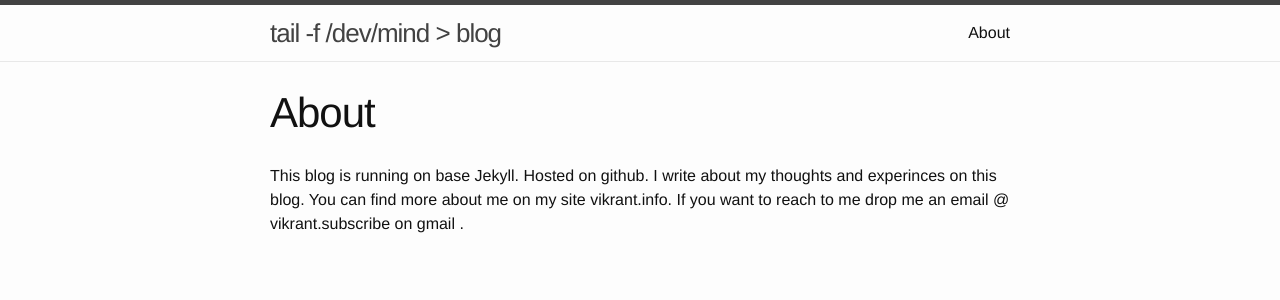
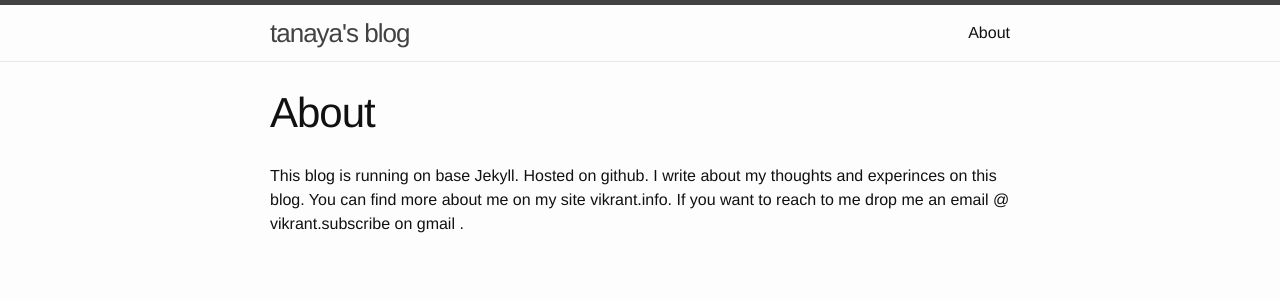
Before and after one commit to taanayya/taanayya.github.io, a Jekyll site: the page built from about.md, in a window 1280 px wide. Shown: the top 300 px of the page. Built offline with Jekyll 4.4.1, drawn with Linux system fonts in a browser that asks for light colours; Markdown is read by kramdown in place of the engine named in the settings.

Commit message:
Update _config.yml

```diff
--- a/_config.yml
+++ b/_config.yml
@@ -6,8 +6,8 @@
 # 'jekyll serve'. If you change this file, please restart the server process.
 
 # Site settings
-title:  tail -f /dev/mind > blog
-url: "http://vikrant.info" # the base hostname & protocol for your site
+title:  tanaya's blog
+url: "http://breastfeeding.cafe" # the base hostname & protocol for your site
 github_username: tuachotu
 
 # Build settings
```
